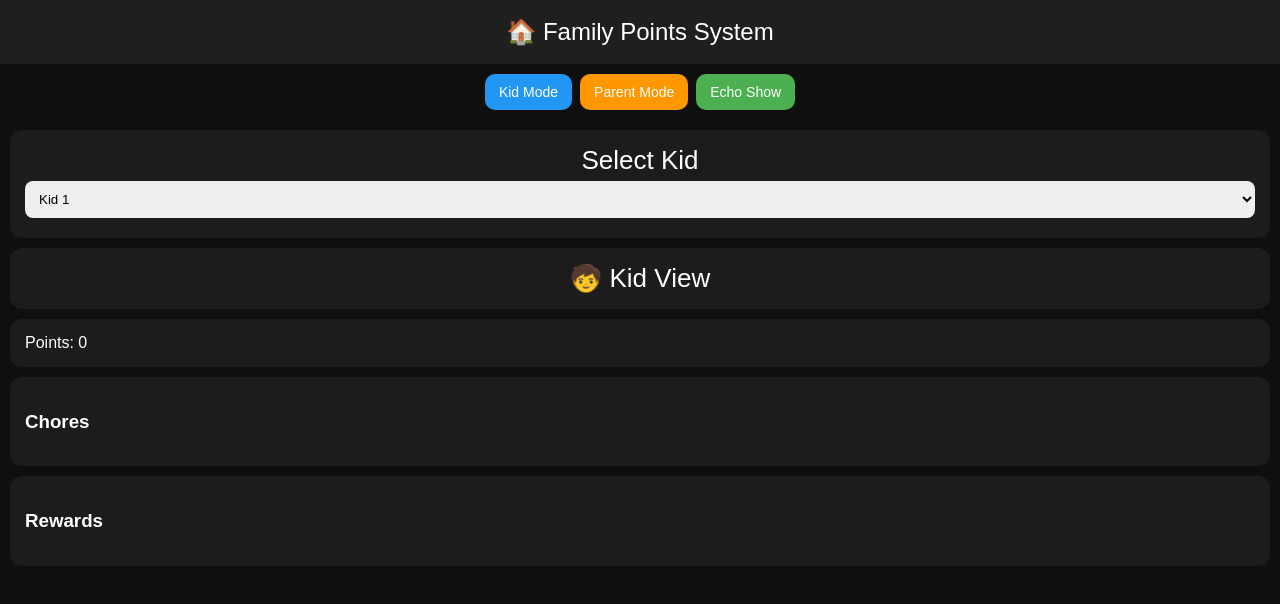
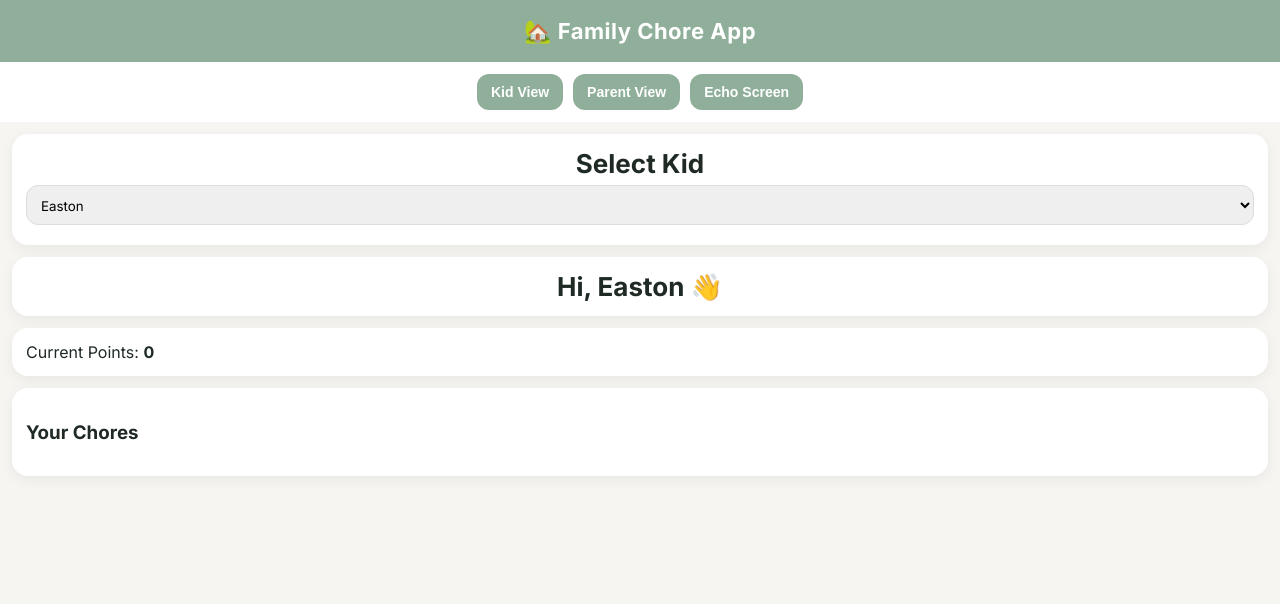
Before and after one commit to 998v4fj8wd-cmyk/chore-points-app, a plain HTML site: page index.html in a window 1280 px wide. Drawn offline with Linux system fonts and the light colour scheme.

Commit message:
index.html

```diff
--- a/index.html
+++ b/index.html
@@ -1,31 +1,124 @@
 <!DOCTYPE html>
 <html>
 <head>
-  <title>Family Points System</title>
+  <title>Family Chore App</title>
   <meta name="viewport" content="width=device-width, initial-scale=1">
+
   <style>
-    body { font-family: Arial; margin:0; background:#0f0f0f; color:white; }
-    .header { background:#1f1f1f; padding:18px; text-align:center; font-size:24px; }
-    .tabs { display:flex; justify-content:center; gap:8px; padding:10px; flex-wrap:wrap; }
-    button { padding:10px 14px; border:none; border-radius:10px; cursor:pointer; font-size:14px; }
-    .card { background:#1c1c1c; margin:10px; padding:15px; border-radius:12px; }
-    input, select { width:100%; padding:10px; margin:5px 0; border-radius:8px; border:none; }
-    .green { background:#4CAF50; color:white; }
-    .blue { background:#2196F3; color:white; }
-    .red { background:#f44336; color:white; }
-    .yellow { background:#ff9800; color:white; }
-    .big { font-size:26px; text-align:center; }
+    @import url('https://fonts.googleapis.com/css2?family=Inter:wght@400;600;700&display=swap');
+
+    :root {
+      --sage: #8FAF9A;
+      --sage-dark: #6E8F7C;
+      --bg: #F6F5F2;
+      --card: #FFFFFF;
+      --text: #1F2A24;
+      --muted: #6B7C72;
+      --accent: #A7B9AD;
+      --danger: #C76D6D;
+    }
+
+    body {
+      margin: 0;
+      font-family: Inter, system-ui, -apple-system, sans-serif;
+      background: var(--bg);
+      color: var(--text);
+    }
+
+    .header {
+      background: var(--sage);
+      color: white;
+      padding: 18px;
+      text-align: center;
+      font-size: 22px;
+      font-weight: 700;
+      letter-spacing: 0.5px;
+    }
+
+    .tabs {
+      display: flex;
+      justify-content: center;
+      gap: 10px;
+      padding: 12px;
+      flex-wrap: wrap;
+      background: #fff;
+    }
+
+    button {
+      border: none;
+      padding: 10px 14px;
+      border-radius: 12px;
+      cursor: pointer;
+      font-weight: 600;
+      font-size: 14px;
+      background: var(--sage);
+      color: white;
+    }
+
+    button:hover {
+      background: var(--sage-dark);
+    }
+
+    .card {
+      background: var(--card);
+      margin: 12px;
+      padding: 14px;
+      border-radius: 16px;
+      box-shadow: 0 4px 14px rgba(0,0,0,0.06);
+    }
+
+    input, select {
+      width: 100%;
+      padding: 10px;
+      margin: 6px 0;
+      border-radius: 12px;
+      border: 1px solid #ddd;
+      font-family: inherit;
+    }
+
+    .big {
+      font-size: 26px;
+      font-weight: 700;
+      text-align: center;
+    }
+
+    .row {
+      display: flex;
+      justify-content: space-between;
+      align-items: center;
+      gap: 10px;
+    }
+
+    .pill {
+      display: inline-block;
+      padding: 4px 10px;
+      border-radius: 999px;
+      background: #eef3ef;
+      font-size: 12px;
+      color: var(--muted);
+    }
+
+    .danger {
+      background: var(--danger);
+      color: white;
+    }
+
+    .ghost {
+      background: #e9efe9;
+      color: var(--text);
+    }
+
   </style>
 </head>
 
 <body>
 
-<div class="header">🏠 Family Points System</div>
+<div class="header">🏡 Family Chore App</div>
 
 <div class="tabs">
-  <button class="blue" onclick="setMode('kid')">Kid Mode</button>
-  <button class="yellow" onclick="setMode('parent')">Parent Mode</button>
-  <button class="green" onclick="setMode('echo')">Echo Show</button>
+  <button onclick="setMode('kid')">Kid View</button>
+  <button onclick="setMode('parent')">Parent View</button>
+  <button onclick="setMode('echo')">Echo Screen</button>
 </div>
 
 <div class="card">
@@ -40,8 +133,9 @@ let mode = "kid";
 
 let data = JSON.parse(localStorage.getItem("familyData")) || {
   kids: [
-    { name: "Kid 1", points: 0 },
-    { name: "Kid 2", points: 0 }
+    { name: "Easton", points: 0 },
+    { name: "Anderson", points: 0 },
+    { name: "Emalynn", points: 0 }
   ],
   chores: [],
   rewards: []
@@ -68,23 +162,6 @@ function renderKidsDropdown() {
   });
 }
 
-/* ---------------- KIDS (PROFILES) ---------------- */
-
-function addKid() {
-  let name = document.getElementById("kidName").value;
-  if(!name) return;
-
-  data.kids.push({ name, points: 0 });
-  save();
-  render();
-}
-
-function deleteKid(i) {
-  data.kids.splice(i,1);
-  save();
-  render();
-}
-
 /* ---------------- CHORES ---------------- */
 
 function addChore() {
@@ -106,12 +183,6 @@ function addChore() {
   render();
 }
 
-function deleteChore(i) {
-  data.chores.splice(i,1);
-  save();
-  render();
-}
-
 function completeChore(i) {
   data.chores[i].done = true;
   save();
@@ -129,138 +200,103 @@ function approveChore(i) {
   render();
 }
 
-/* ---------------- REWARDS ---------------- */
-
-function addReward() {
-  let name = document.getElementById("rewardName").value;
-  let cost = parseInt(document.getElementById("rewardCost").value);
-
-  if(!name || !cost) return;
-
-  data.rewards.push({ name, cost });
+function deleteChore(i) {
+  data.chores.splice(i,1);
   save();
   render();
 }
 
-function deleteReward(i) {
-  data.rewards.splice(i,1);
-  save();
-  render();
-}
-
-/* ---------------- UI ---------------- */
+/* ---------------- RENDER ---------------- */
 
 function render() {
   renderKidsDropdown();
 
   let app = document.getElementById("app");
   let kid = getKid();
+
   let html = "";
 
   /* ECHO MODE */
   if(mode === "echo") {
     html += `<div class="card big">📊 Leaderboard</div>`;
     data.kids.forEach(k=>{
-      html += `<div class="card big">${k.name}: ${k.points} pts</div>`;
+      html += `
+        <div class="card row">
+          <div><strong>${k.name}</strong></div>
+          <div class="pill">${k.points} pts</div>
+        </div>`;
     });
   }
 
   /* KID MODE */
   if(mode === "kid") {
-    html += `<div class="card big">🧒 Kid View</div>`;
-    html += `<div class="card">Points: ${kid.points}</div>`;
+    html += `<div class="card big">Hi, ${kid.name} 👋</div>`;
+    html += `<div class="card">Current Points: <strong>${kid.points}</strong></div>`;
 
-    html += `<div class="card"><h3>Chores</h3>`;
-    data.chores.filter(c=>c.kid == document.getElementById("kidSelect").value)
-    .forEach((c,i)=>{
-      html += `
-        <div>
-          ${c.name} (${c.pts})
-          ${c.done ? "✅" : `<button class="blue" onclick="completeChore(${i})">Done</button>`}
-        </div>
-      `;
-    });
+    html += `<div class="card"><h3>Your Chores</h3>`;
+
+    data.chores
+      .filter(c => c.kid == document.getElementById("kidSelect").value)
+      .forEach((c,i)=>{
+        html += `
+          <div class="card">
+            <div class="row">
+              <div><strong>${c.name}</strong> <span class="pill">${c.pts} pts</span></div>
+              ${c.done
+                ? `<span class="pill">Done</span>`
+                : `<button onclick="completeChore(${i})">Complete</button>`
+              }
+            </div>
+          </div>
+        `;
+      });
+
     html += `</div>`;
   }
 
   /* PARENT MODE */
   if(mode === "parent") {
 
-    html += `<div class="card big">👨‍👩‍👧 Parent Control</div>`;
+    html += `<div class="card big">Parent Dashboard</div>`;
 
-    /* ADD KID */
     html += `
       <div class="card">
-        <h3>Add Kid</h3>
-        <input id="kidName" placeholder="Kid name">
-        <button class="green" onclick="addKid()">Add Kid</button>
+        <h3>Add Chore</h3>
+        <input id="choreName" placeholder="Chore name">
+        <input id="chorePoints" type="number" placeholder="Points value">
+        <button onclick="addChore()">Add Chore</button>
       </div>
     `;
 
-    /* MANAGE KIDS */
-    html += `<div class="card"><h3>Kids</h3>`;
-    data.kids.forEach((k,i)=>{
+    html += `<div class="card"><h3>Pending Approval</h3>`;
+
+    data.chores.forEach((c,i)=>{
+      if(c.done && !c.approved){
+        html += `
+          <div class="card row">
+            <div>${c.name} <span class="pill">${c.pts} pts</span></div>
+            <button onclick="approveChore(${i})">Approve</button>
+            <button class="danger" onclick="deleteChore(${i})">Delete</button>
+          </div>
+        `;
+      }
+    });
+
+    html += `</div>`;
+
+    html += `<div class="card"><h3>All Chores</h3>`;
+
+    data.chores.forEach((c,i)=>{
       html += `
-        <div>
-          ${k.name} (${k.points} pts)
-          <button class="red" onclick="deleteKid(${i})">Delete</button>
+        <div class="card row">
+          <div>${c.name} (${c.pts})</div>
+          <button class="danger" onclick="deleteChore(${i})">Delete</button>
         </div>
       `;
     });
-    html += `</div>`;
 
-    /* ADD CHORE */
-    html += `
-      <div class="card">
-        <h3>Add Chore</h3>
-        <input id="choreName" placeholder="Chore">
-        <input id="chorePoints" type="number" placeholder="Points">
-        <button class="green" onclick="addChore()">Add Chore</button>
-      </div>
-    `;
-
-    /* MANAGE CHORES */
-    html += `<div class="card"><h3>Chores</h3>`;
-    data.chores.forEach((c,i)=>{
-      html += `
-        <div>
-          ${c.name} - ${c.pts} pts
-          ${!c.approved && c.done ? `<button class="green" onclick="approveChore(${i})">Approve</button>` : ""}
-          <button class="red" onclick="deleteChore(${i})">Delete</button>
-        </div>
-      `;
-    });
-    html += `</div>`;
-
-    /* ADD REWARD */
-    html += `
-      <div class="card">
-        <h3>Add Reward</h3>
-        <input id="rewardName" placeholder="Reward">
-        <input id="rewardCost" type="number" placeholder="Cost">
-        <button class="yellow" onclick="addReward()">Add Reward</button>
-      </div>
-    `;
-
-    /* MANAGE REWARDS */
-    html += `<div class="card"><h3>Rewards</h3>`;
-    data.rewards.forEach((r,i)=>{
-      html += `
-        <div>
-          ${r.name} - ${r.cost} pts
-          <button class="red" onclick="deleteReward(${i})">Delete</button>
-        </div>
-      `;
-    });
     html += `</div>`;
   }
-
-  /* SHARED REWARDS VIEW */
-  html += `<div class="card"><h3>Rewards</h3>`;
-  data.rewards.forEach(r=>{
-    html += `<div>${r.name} - ${r.cost} pts</div>`;
-  });
-  html += `</div>`;
 
   app.innerHTML = html;
 }
```
